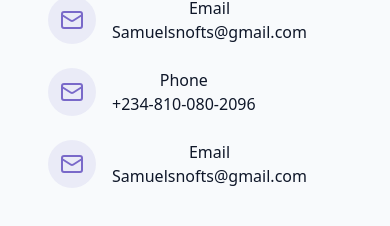
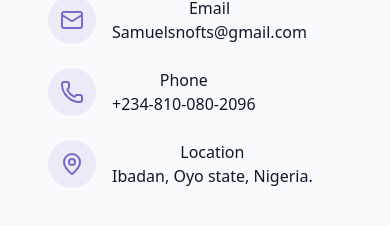
Before and after one commit to Snofts/Snofts-portfolio-website, a React (Vite) app: page / in a window 390 px wide. Shown: the part 6832-7058 px from the top of the page. Built offline with nearby package versions, Linux system fonts and the light colour scheme.

Commit message:
Mail, phone and locatioin added

```diff
--- a/src/components/ContactSection.jsx
+++ b/src/components/ContactSection.jsx
@@ -1,4 +1,4 @@
-import { Mail } from 'lucide-react'
+import { Mail, MapPin, Phone } from 'lucide-react'
 import React from 'react'
 
 const ContactSection = () => {
@@ -22,20 +22,20 @@ const ContactSection = () => {
                         </div>
                         <div className='flex items-start space-x-4'>
                             <div className='p-3 rounded-full bg-primary/10'>
-                                <Mail className='h-6 w-6 text-primary' />
+                                <Phone className='h-6 w-6 text-primary' />
                             </div>
                             <div>
                                 <h4 className='font-medium'>Phone</h4>
-                                <a href="mailto:samuelsnofts@gmail.com" className='text-muted-foreground hover:text-primary transition-colors'>+234-810-080-2096</a>
+                                <a href="tel:+2348100802096" className='text-muted-foreground hover:text-primary transition-colors'>+234-810-080-2096</a>
                             </div>
                         </div>
                         <div className='flex items-start space-x-4'>
                             <div className='p-3 rounded-full bg-primary/10'>
-                                <Mail className='h-6 w-6 text-primary' />
+                                <MapPin className='h-6 w-6 text-primary' />
                             </div>
                             <div>
-                                <h4 className='font-medium'>Email</h4>
-                                <a href="mailto:samuelsnofts@gmail.com" className='text-muted-foreground hover:text-primary transition-colors'>Samuelsnofts@gmail.com</a>
+                                <h4 className='font-medium'>Location</h4>
+                                <a className='text-muted-foreground hover:text-primary transition-colors'>Ibadan, Oyo state, Nigeria.</a>
                             </div>
                         </div>
                     </div>
```
